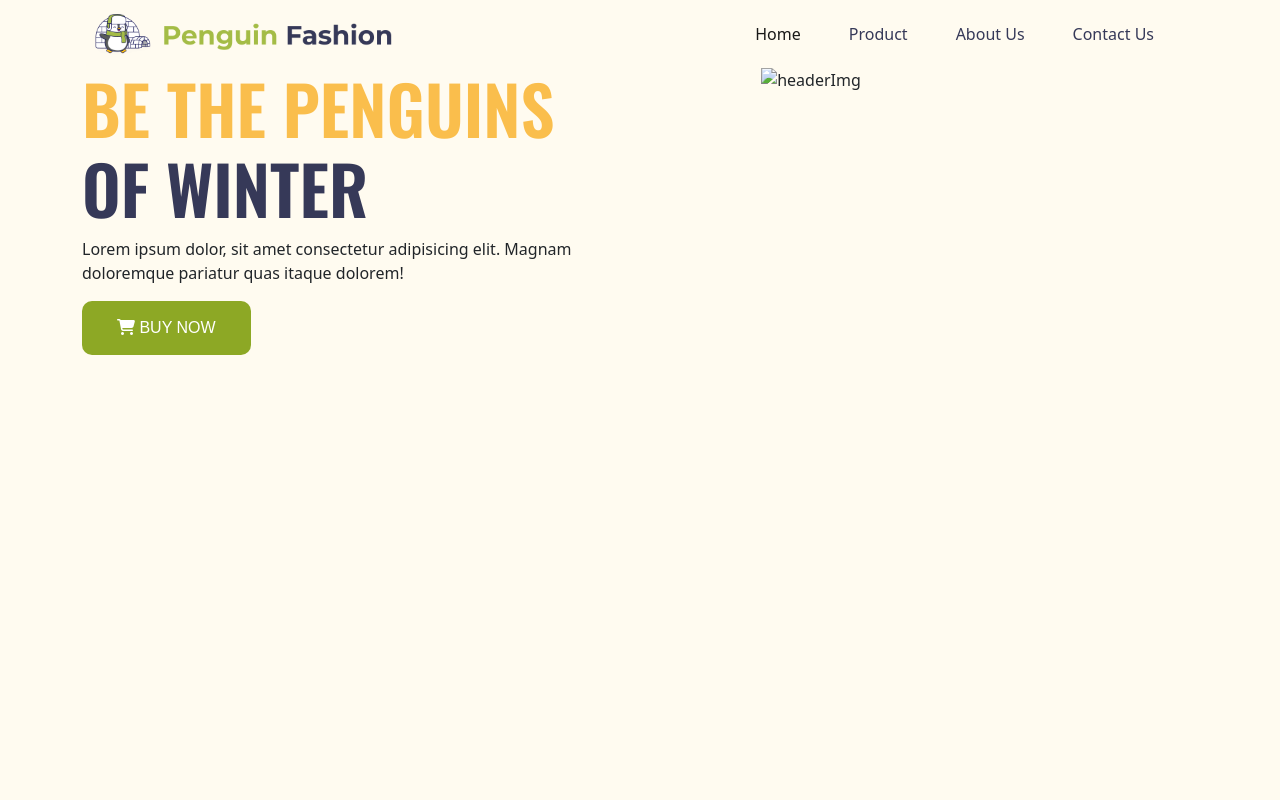
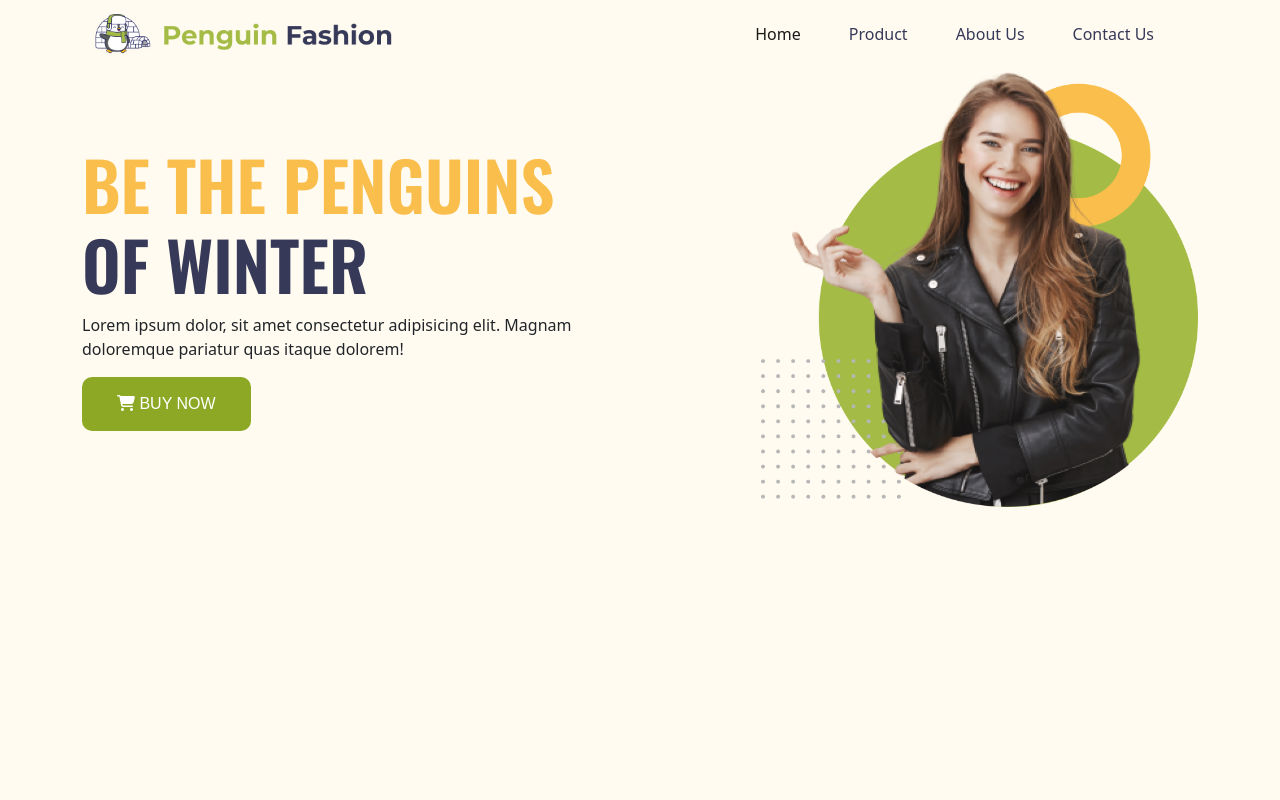
Before and after one commit to codersumon/Penguin-Fashion-Project-ph, a plain HTML site: page index.html in a window 1280 px wide. Shown: the top 800 px of the page. Drawn offline with nearby package versions, Linux system fonts and the light colour scheme; the site is published under a folder, as on GitHub Pages, so addresses that start at the root find nothing.

Commit message:
image updated

```diff
--- a/index.html
+++ b/index.html
@@ -63,7 +63,7 @@
           </div>
 
           <div class="col-md-6">
-            <img src="/Image/header-img.png" class="img-fluid" alt="headerImg" />
+            <img src="./Image/header-img.png" class="img-fluid" alt="headerImg" />
           </div>
         </div>
       </div>
```
